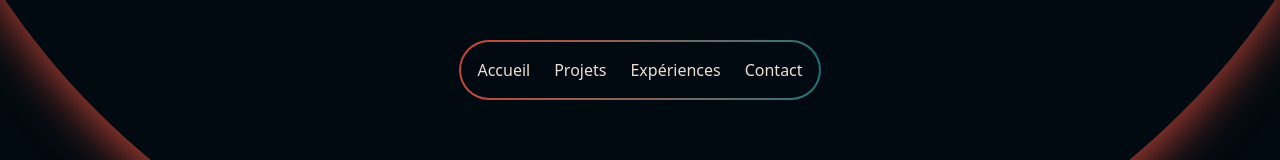
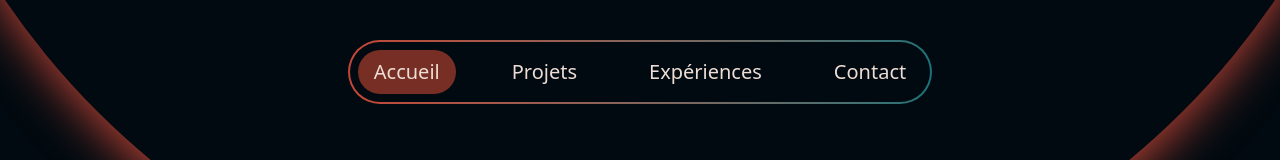
Before and after one commit to tbrindejonc/portnewlio, a Next.js app: page / in a window 1280 px wide. Shown: the top 160 px of the page. Built offline with nearby package versions, Linux system fonts and the light colour scheme.

Commit message:
✨ display current link in navbar

```diff
--- a/app/components/Navbar.tsx
+++ b/app/components/Navbar.tsx
@@ -1,24 +1,44 @@
+'use client';
+
+import {NavLink} from '@appTypes/app';
 import Link from 'next/link';
+import {usePathname} from 'next/navigation';
 
 /**
  * Global navigation bar
  */
 export default function Navbar() {
+  // get current link pathname
+  const pathname = usePathname();
+
+  // navigation links
+  const links: NavLink[] = [
+    {href: '/', label: 'Accueil', bgColor: 'bg-sred'},
+    {href: '/projects', label: 'Projets', bgColor: 'bg-sred'},
+    {href: '/experiences', label: 'Expériences', bgColor: 'bg-sblue'},
+    {href: '/contact', label: 'Contact', bgColor: 'bg-sblue'},
+  ];
+
   return (
-    <nav className='from-pred to-pblue fixed top-10 z-10 rounded-full bg-gradient-to-r p-0.5'>
-      <div className='bg-dark flex flex-row items-center space-x-6 rounded-full p-4 text-white'>
-        <Link href='/' className='hover:cursor-pointer'>
-          Accueil
-        </Link>
-        <Link href='/projects' className='hover:cursor-pointer'>
-          Projets
-        </Link>
-        <Link href='/experiences' className='hover:cursor-pointer'>
-          Expériences
-        </Link>
-        <Link href='/contact' className='hover:cursor-pointer'>
-          Contact
-        </Link>
+    <nav className='from-pred to-pblue fixed top-10 z-10 rounded-full bg-gradient-to-r p-0.5 xl:text-xl'>
+      <div className='bg-dark flex flex-row items-center space-x-3 rounded-full p-2 text-white xl:space-x-10'>
+        {
+          /* Map through the links and create Link components */
+          links.map((link: NavLink, index: number) => {
+            // check if the link is active
+            const isActive = pathname === link.href;
+
+            return (
+              <Link
+                key={index}
+                href={link.href}
+                className={`hover:bg-darklight rounded-full p-2 transition-all duration-500 ease-in-out hover:cursor-pointer xl:px-4 ${isActive ? link.bgColor : ''}`}
+              >
+                {link.label}
+              </Link>
+            );
+          })
+        }
       </div>
     </nav>
   );
```
